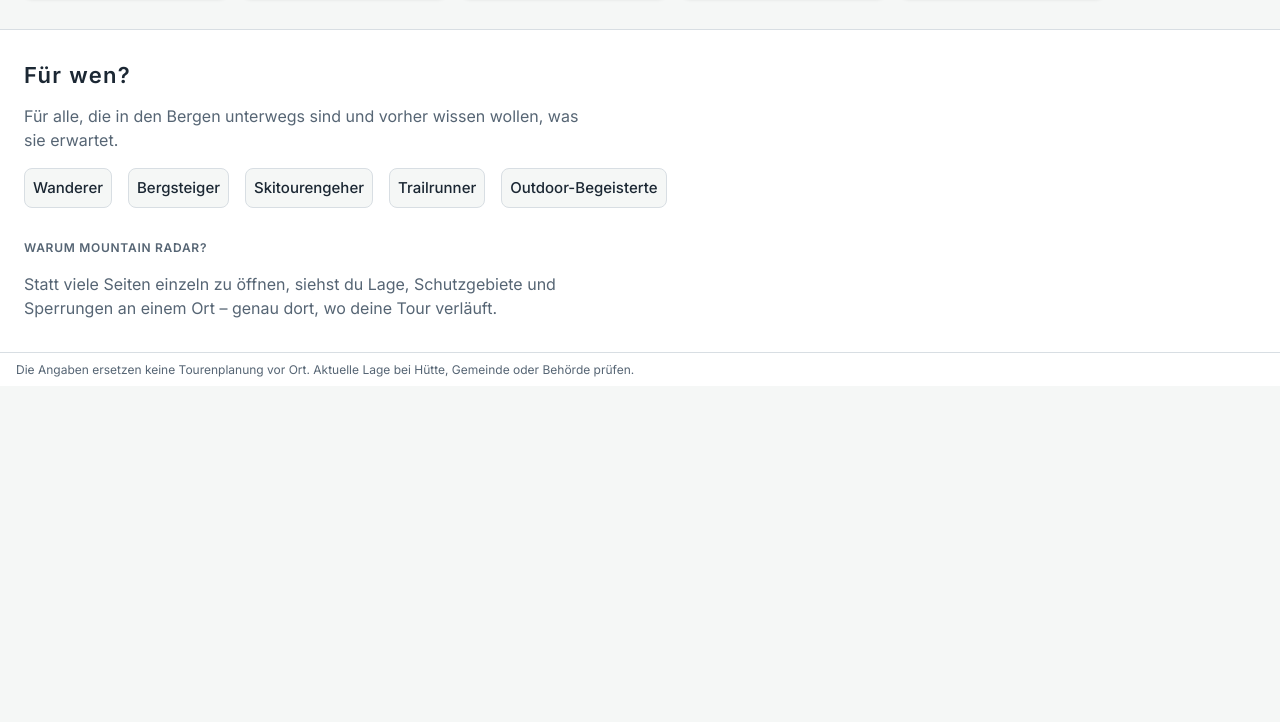
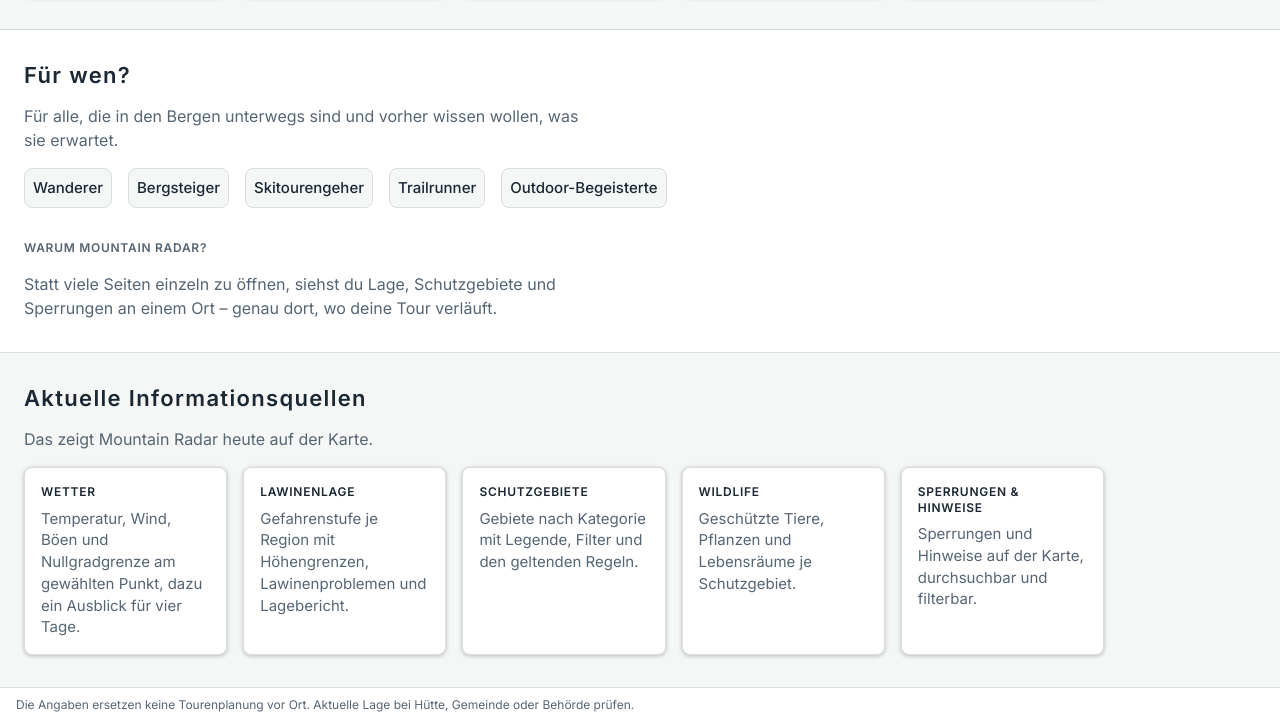
Before and after one commit to purple-lettuce/Bergbedingungen, a plain HTML site: page index.html in a window 1280 px wide. Shown: the part 717-1439 px from the top of the page. Before the commit the page ends 1103 px from the top, so only its background shows below. Drawn offline with Linux system fonts and the light colour scheme.

Commit message:
LP3: Aktuelle Informationsquellen (fünf Infokarten, nur reale Funktionen)

```diff
--- a/index.html
+++ b/index.html
@@ -70,7 +70,34 @@
     <p class="mr-section__lead">Statt viele Seiten einzeln zu öffnen, siehst du Lage, Schutzgebiete und Sperrungen an einem Ort – genau dort, wo deine Tour verläuft.</p>
   </div>
 </section>
-</main>
+<section class="mr-section" aria-labelledby="lp3-quellen">
+  <div class="mr-section__inner mr-stack">
+    <h2 class="mr-section__title" id="lp3-quellen">Aktuelle Informationsquellen</h2>
+    <p class="mr-section__lead">Das zeigt Mountain Radar heute auf der Karte.</p>
+    <ul class="mr-feature-grid">
+      <li class="mr-card mr-card--raised mr-stack">
+        <h3 class="mr-label">Wetter</h3>
+        <p class="mr-text-muted mr-m-0">Temperatur, Wind, Böen und Nullgradgrenze am gewählten Punkt, dazu ein Ausblick für vier Tage.</p>
+      </li>
+      <li class="mr-card mr-card--raised mr-stack">
+        <h3 class="mr-label">Lawinenlage</h3>
+        <p class="mr-text-muted mr-m-0">Gefahrenstufe je Region mit Höhengrenzen, Lawinenproblemen und Lagebericht.</p>
+      </li>
+      <li class="mr-card mr-card--raised mr-stack">
+        <h3 class="mr-label">Schutzgebiete</h3>
+        <p class="mr-text-muted mr-m-0">Gebiete nach Kategorie mit Legende, Filter und den geltenden Regeln.</p>
+      </li>
+      <li class="mr-card mr-card--raised mr-stack">
+        <h3 class="mr-label">Wildlife</h3>
+        <p class="mr-text-muted mr-m-0">Geschützte Tiere, Pflanzen und Lebensräume je Schutzgebiet.</p>
+      </li>
+      <li class="mr-card mr-card--raised mr-stack">
+        <h3 class="mr-label">Sperrungen &amp; Hinweise</h3>
+        <p class="mr-text-muted mr-m-0">Sperrungen und Hinweise auf der Karte, durchsuchbar und filterbar.</p>
+      </li>
+    </ul>
+  </div>
+</section></main>
 <footer>
   Die Angaben ersetzen keine Tourenplanung vor Ort. Aktuelle Lage bei Hütte, Gemeinde oder Behörde prüfen.
 </footer>
```
Also changed, not shown: scripts/test_landing.html (+20 -5 lines), 4 other files.
